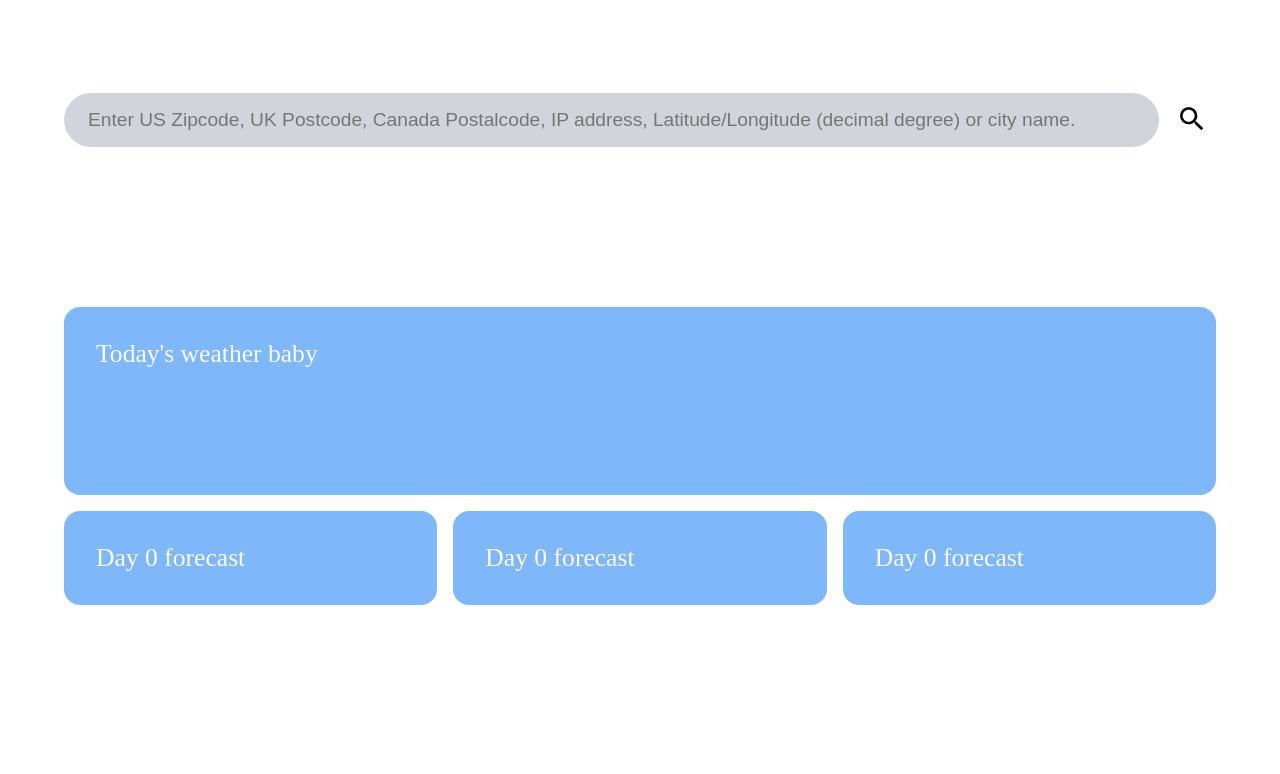
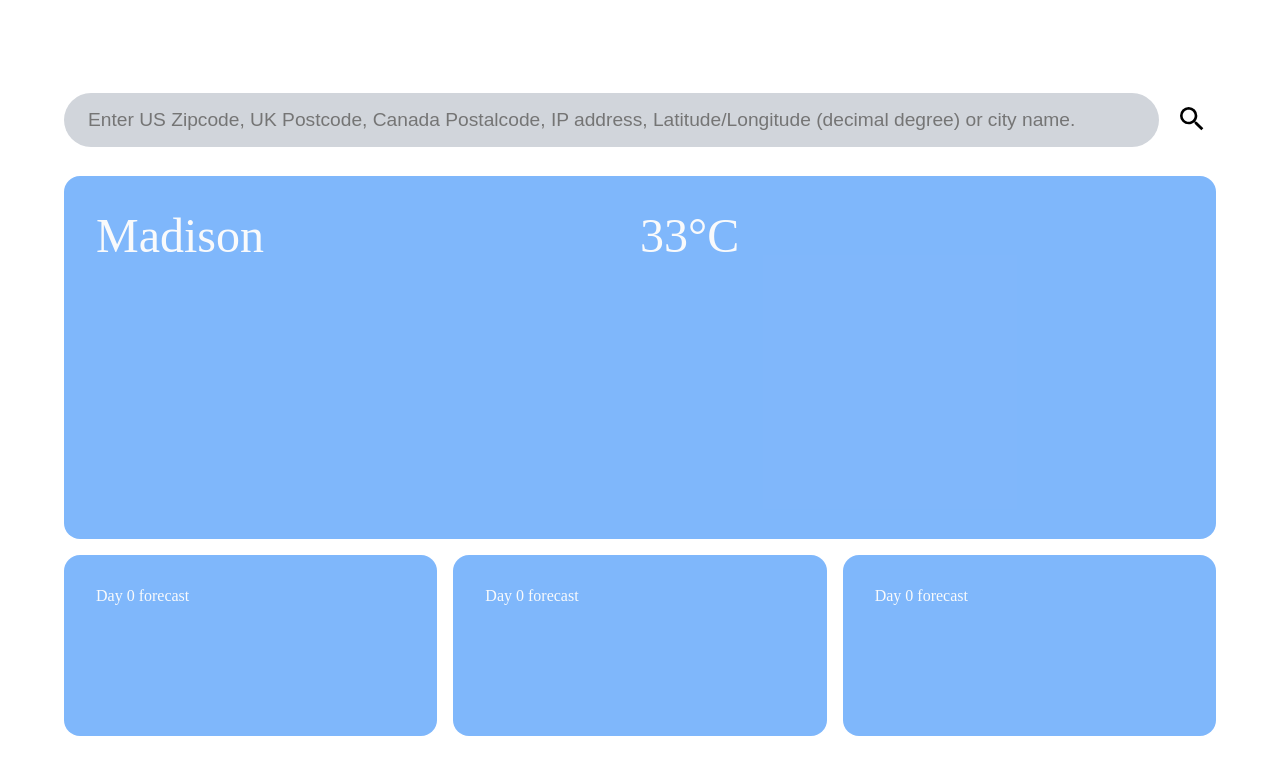
Before and after one commit to nimit-pasricha/weather-app, a website built with webpack: page src/index.html in a window 1280 px wide. Built offline with nearby package versions, Linux system fonts and the light colour scheme.

Commit message:
Display name of location and current temperature

```diff
--- a/src/index.html
+++ b/src/index.html
@@ -23,7 +23,10 @@
       </button>
     </form>
     <div class="weather">
-      <div class="current-weather">Today's weather baby</div>
+      <div class="current-weather">
+        <div class="location-name">Madison</div>
+        <div class="current-temperature">33°C</div>
+      </div>
       <div class="day0-forecast">Day 0 forecast</div>
       <div class="day1-forecast">Day 0 forecast</div>
       <div class="day2-forecast">Day 0 forecast</div>
--- a/src/style.css
+++ b/src/style.css
@@ -63,20 +63,29 @@ svg {
 }
 
 .weather {
+  height: 100%;
   display: grid;
   grid-template-rows: 2fr 1fr;
   grid-template-columns: 1fr 1fr 1fr;
   gap: 16px;
 }
 
-.current-weather {
-  grid-column: 1 / -1;
-}
-
 .weather > * {
   border-radius: 16px;
   padding: 32px;
-  font-size: 1.6rem;
   color: #f9fafb;
   background-color: rgb(96, 165, 250, 0.8);
 }
+
+.current-weather {
+  grid-column: 1 / -1;
+  display: grid;
+  grid-template-rows: 2fr 1fr 1fr;
+  grid-template-columns: 1fr 1fr 1fr 1fr;
+}
+
+.location-name,
+.current-temperature {
+  font-size: 3rem;
+  grid-column: span 2;
+}
--- a/src/weather-api.js
+++ b/src/weather-api.js
@@ -50,7 +50,7 @@ function getCurrentWeatherFahrenheit(allWeatherData) {
     wind: allWeatherData.current.wind_mph,
     humidity: allWeatherData.current.humidity,
     uv: allWeatherData.current.uv,
-    precip: allWeatherData.current.precip_mm,
+    precip: allWeatherData.current.precip_in,
   };
 }
 
```
